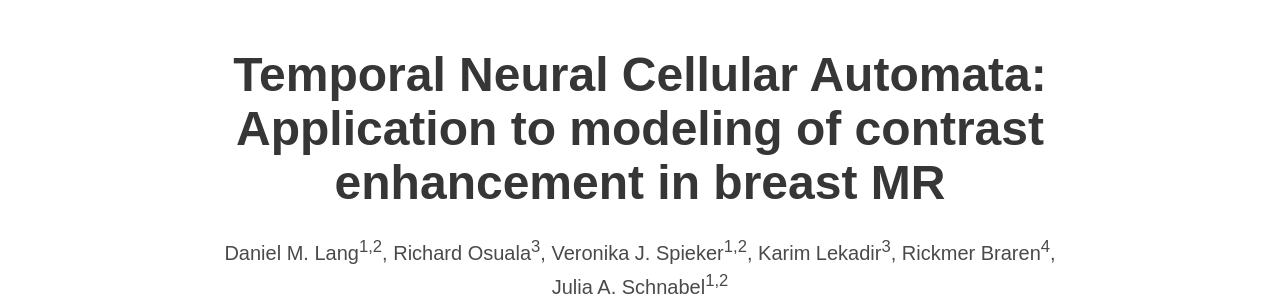
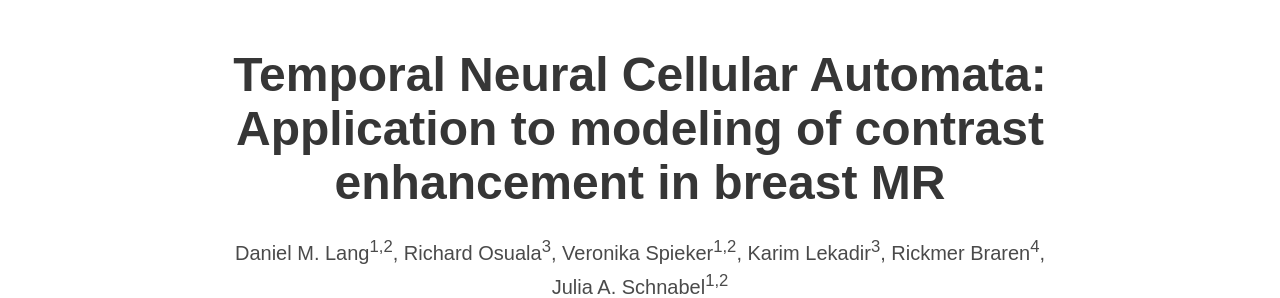
Before and after one commit to LangDaniel/TeNCA, a plain HTML site: page index.html in a window 1280 px wide. Shown: the top 298 px of the page. Drawn offline with nearby package versions, Linux system fonts and the light colour scheme; some icons are missing; a web font is replaced by a local one.

Commit message:
author list update

```diff
--- a/index.html
+++ b/index.html
@@ -41,7 +41,7 @@
             <span class="author-block">
                 Richard Osuala<sup>3</sup>,</span>
             <span class="author-block">
-                Veronika J. Spieker<sup>1,2</sup>,
+                Veronika Spieker<sup>1,2</sup>,
             </span>
             <span class="author-block">
                 Karim Lekadir<sup>3</sup>,
```
